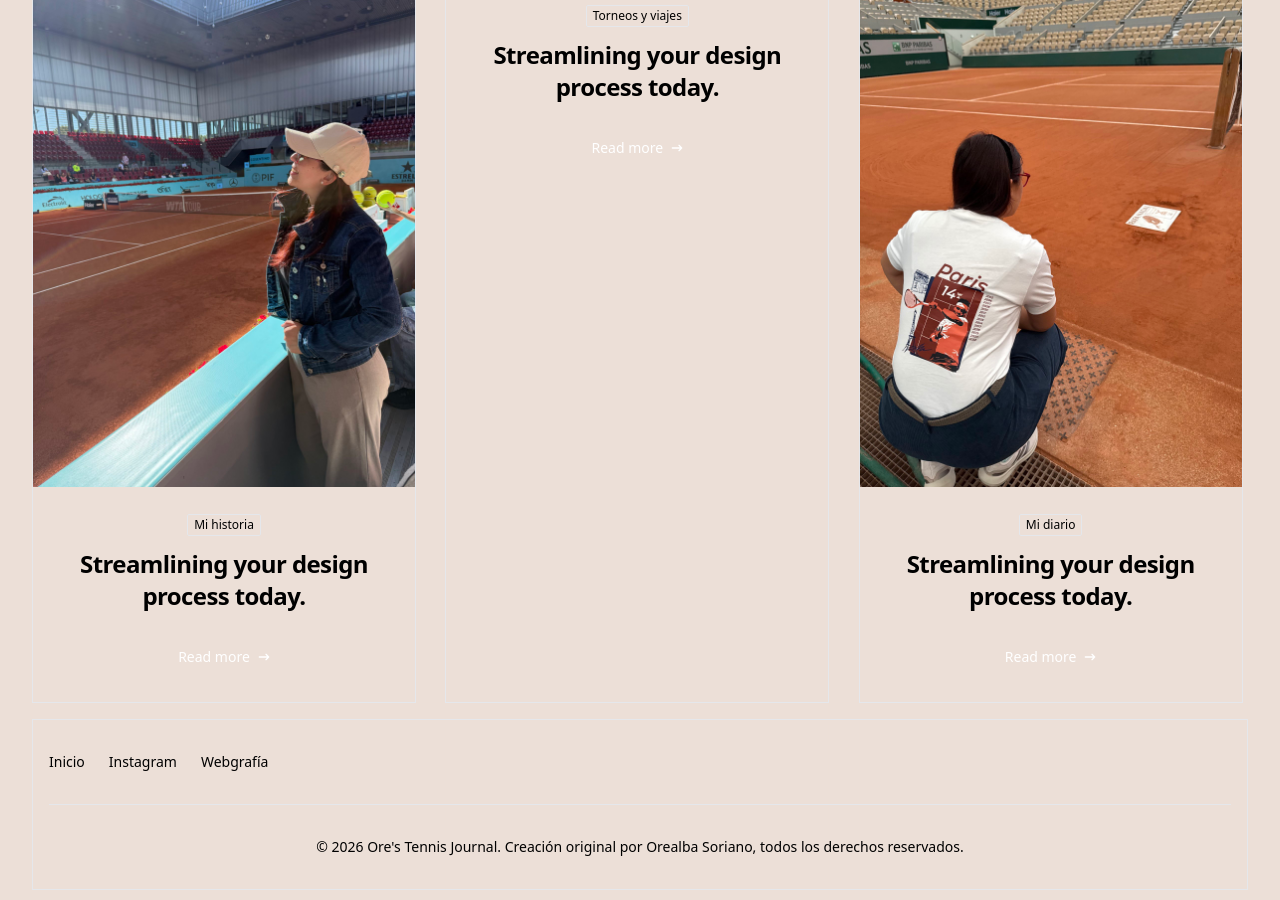
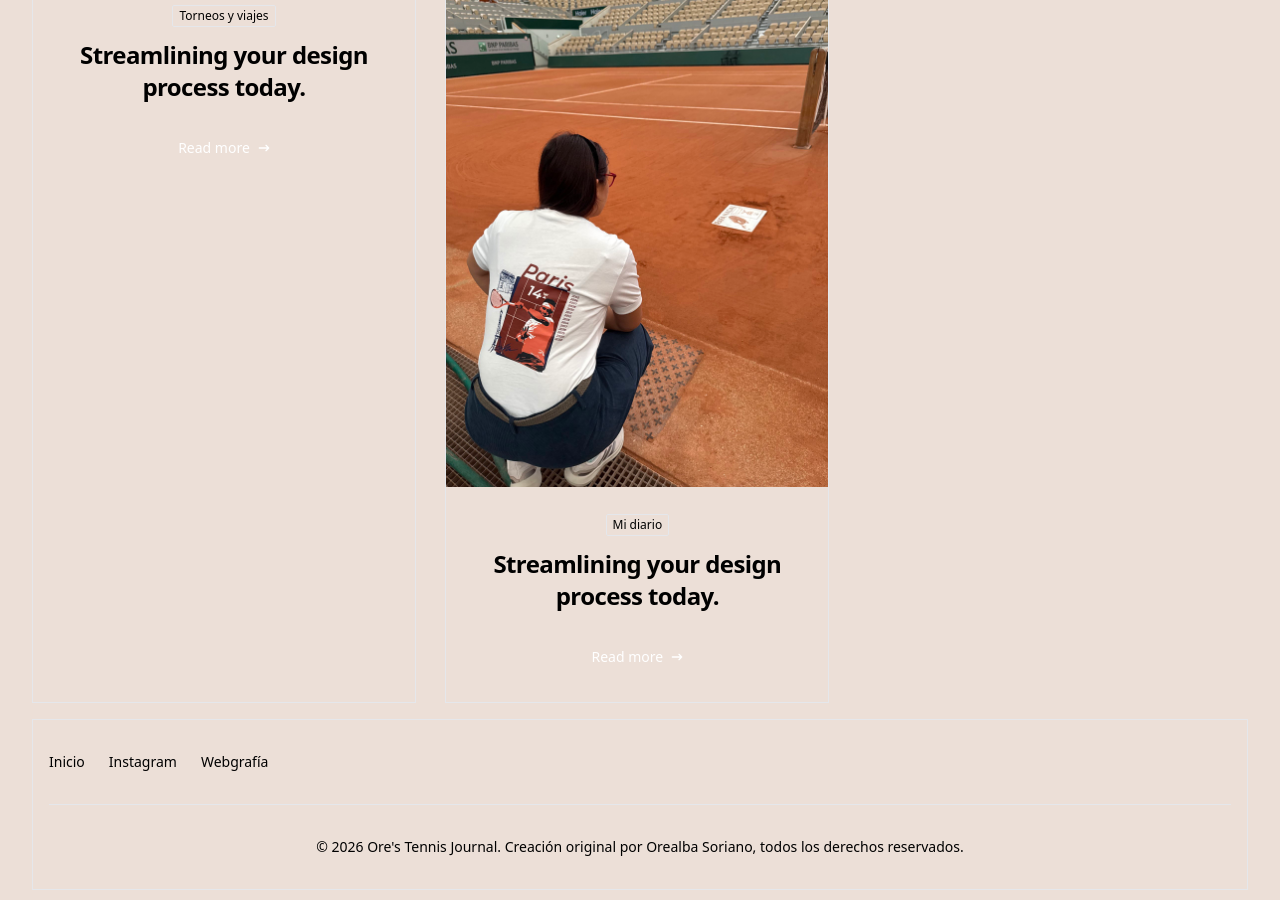
Before and after one commit to Orealba/lenguajes-de-marca-Ore-s-Tennis-Journal, a plain HTML site: page pages/index.html in a window 1280 px wide. Shown: the part 1031-1931 px from the top of the page. Drawn offline with nearby package versions, Linux system fonts and the light colour scheme.

```diff
--- a/pages/index.html
+++ b/pages/index.html
@@ -81,33 +81,7 @@
 
 
 
-      <div class="bg-neutral-primary-soft block max-w-sm border border-default rounded-base shadow-xs">
-        <a href="#">
-          <img class="rounded-t-base" src="../assets/img/card2.jpg" alt="" />
-        </a>
-        <div class="p-6 text-center">
-          <span
-            class="inline-flex items-center bg-brand-softer border border-brand-subtle text-fg-brand-strong text-xs font-medium px-1.5 py-0.5 rounded-sm">
 
-            Mi historia
-          </span>
-          <a href="#">
-            <h5 class="mt-3 mb-6 text-2xl font-semibold tracking-tight text-heading">Streamlining your design process
-              today.</h5>
-          </a>
-          <a href="#"
-            class="inline-flex items-center text-white bg-brand box-border border border-transparent hover:bg-brand-strong focus:ring-4 focus:ring-brand-medium shadow-xs font-medium leading-5 rounded-base text-sm px-4 py-2.5 focus:outline-none">
-            Read more
-            <svg class="w-4 h-4 ms-1.5 rtl:rotate-180 -me-0.5" aria-hidden="true" xmlns="http://www.w3.org/2000/svg"
-              width="24" height="24" fill="none" viewBox="0 0 24 24">
-              <path stroke="currentColor" stroke-linecap="round" stroke-linejoin="round" stroke-width="2"
-                d="M19 12H5m14 0-4 4m4-4-4-4" />
-            </svg>
-          </a>
-        </div>
-
-
-      </div>
       <div class="bg-neutral-primary-soft block max-w-sm border border-default rounded-base shadow-xs">
         <a href="#">
           <img class="rounded-t-base" src="../assets/img/card1.HEIC" alt="" />
```
Also changed, not shown: pages/torneos.html (+4 -2 lines).
